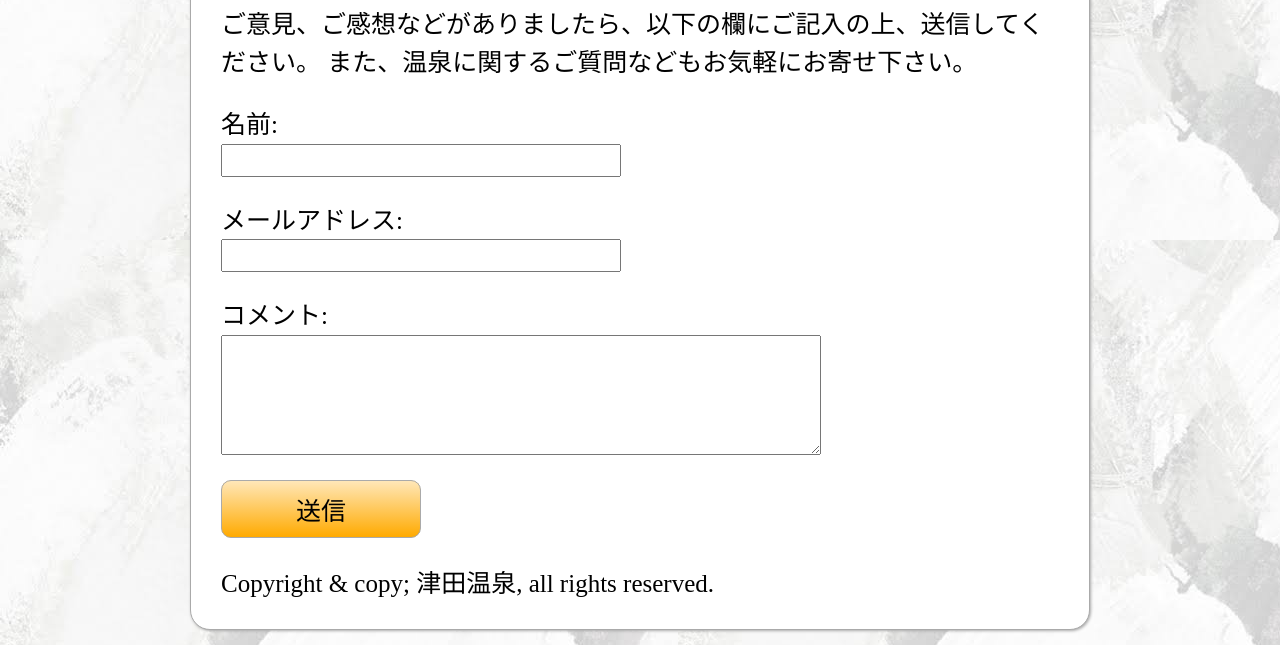
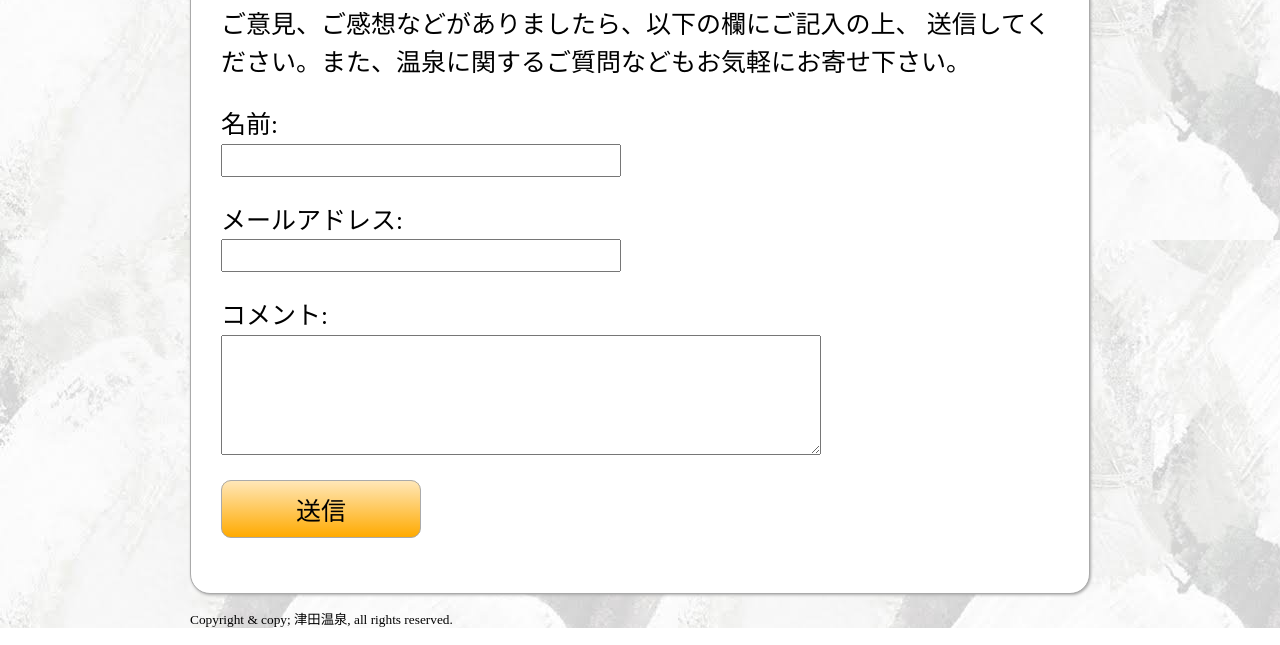
Before and after one commit to Sar-wak/tsudaonsen, a plain HTML site: page contact.html in a window 1280 px wide. Shown: the part 212-857 px from the top of the page. Drawn offline with Linux system fonts and the light colour scheme; a script that the page names is missing.

Commit message:
Update contact.html

```diff
--- a/contact.html
+++ b/contact.html
@@ -3,27 +3,14 @@
   <meta charset="UTF-8">
   <meta name="viewport" content="width=940">
   <meta http-equiv="X-UA-Compatible" content="IE=Edge">
-
-  <link rel=”stylesheet” href=”small.css” media=”screen and (max-width:480px)”>
-  <link rel=”stylesheet” href=”medium.css” media=”screen and (min-width:480px) and (max-width:1024px)”>
-  <link rel=”stylesheet” href=”wide.css” media=”screen and (min-width:1024px)”>
-  <meta name=”viewport” content=”width=device-width, initial-scale=1, maximum-scale=1, user-scalable=no”>
-
+  <meta name="viewport" content="width=940">
 
 <link rel="preconnect" href="https://fonts.googleapis.com">
 <link rel="preconnect" href="https://fonts.gstatic.com" crossorigin>
 <link href="https://fonts.googleapis.com/css2?family=Noto+Sans+JP:wght@500&family=Noto+Serif+JP:wght@700&display=swap" rel="stylesheet">
 
-  <!--[if lt IE 9]>
-   <script src="html5shiv.js"></script>
-  <![endif]-->
-
   <title>お問い合わせ / 津田温泉</title>
 
-  <!-- HTML -->
-
-
-  <!-- Custom Styles -->
   <link rel="stylesheet" href="contact.css">
 </head>
 
@@ -43,8 +30,8 @@
    <article>
       <h1>お問い合わせ</h1>
 
-      <p>ご意見、ご感想などがありましたら、以下の欄にご記入の上、送信してください。
-      また、温泉に関するご質問などもお気軽にお寄せ下さい。</p>
+      <p>ご意見、ご感想などがありましたら、以下の欄にご記入の上、
+        送信してください。また、温泉に関するご質問などもお気軽にお寄せ下さい。</p>
 
      <form action="https://www.rescue.ne.jp/form/mail.cgi" method="post">
              <input type="hidden" name="_uid" value="XXXXXXXXXXXXXXXX">
@@ -55,11 +42,12 @@
                     <p><label>コメント:<textarea name="usercomment"></textarea></label></p>
                       <p><input type="submit" value="送信"></p>
       </form>
+   </article>
+
           <footer>
             <small>Copyright & copy; 津田温泉, all rights reserved.</small>
           </footer>
 
-  <!-- Project -->
   <script src="main.js"></script>
 </body>
 </html>
```
